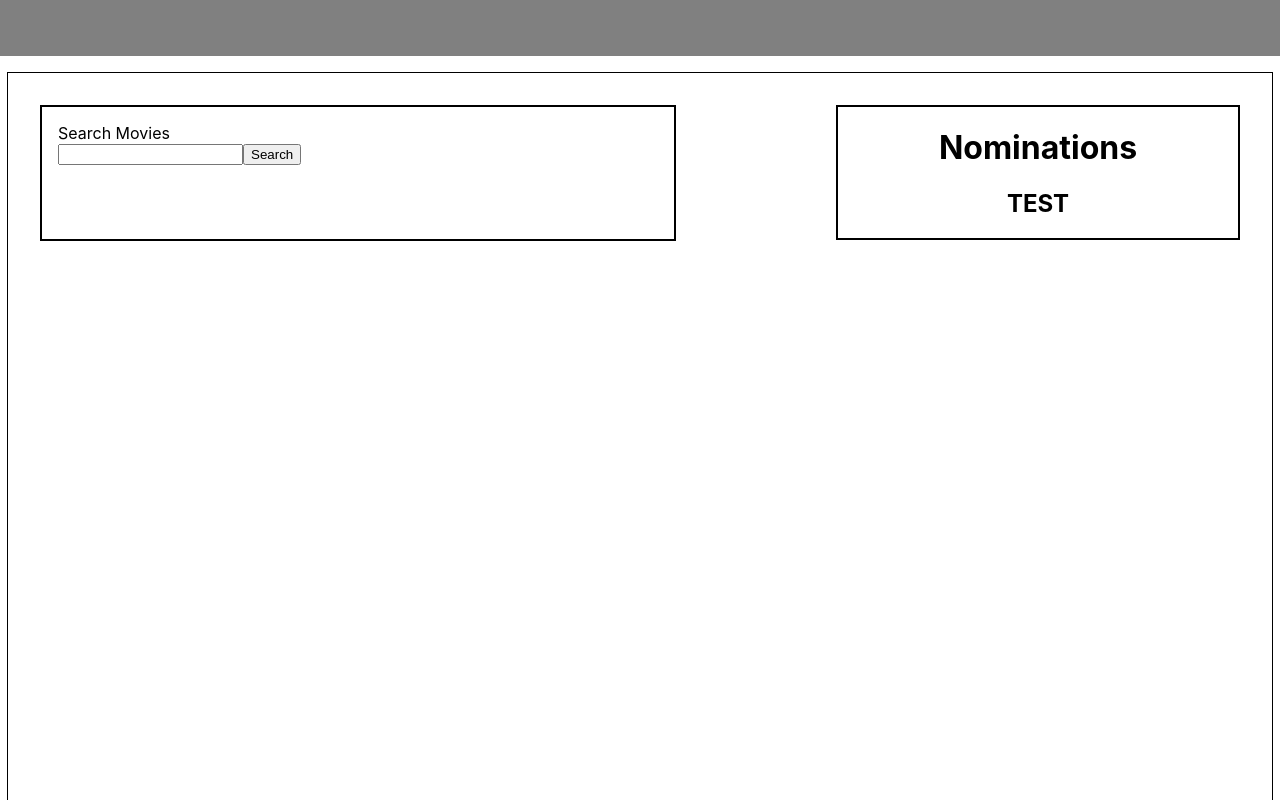
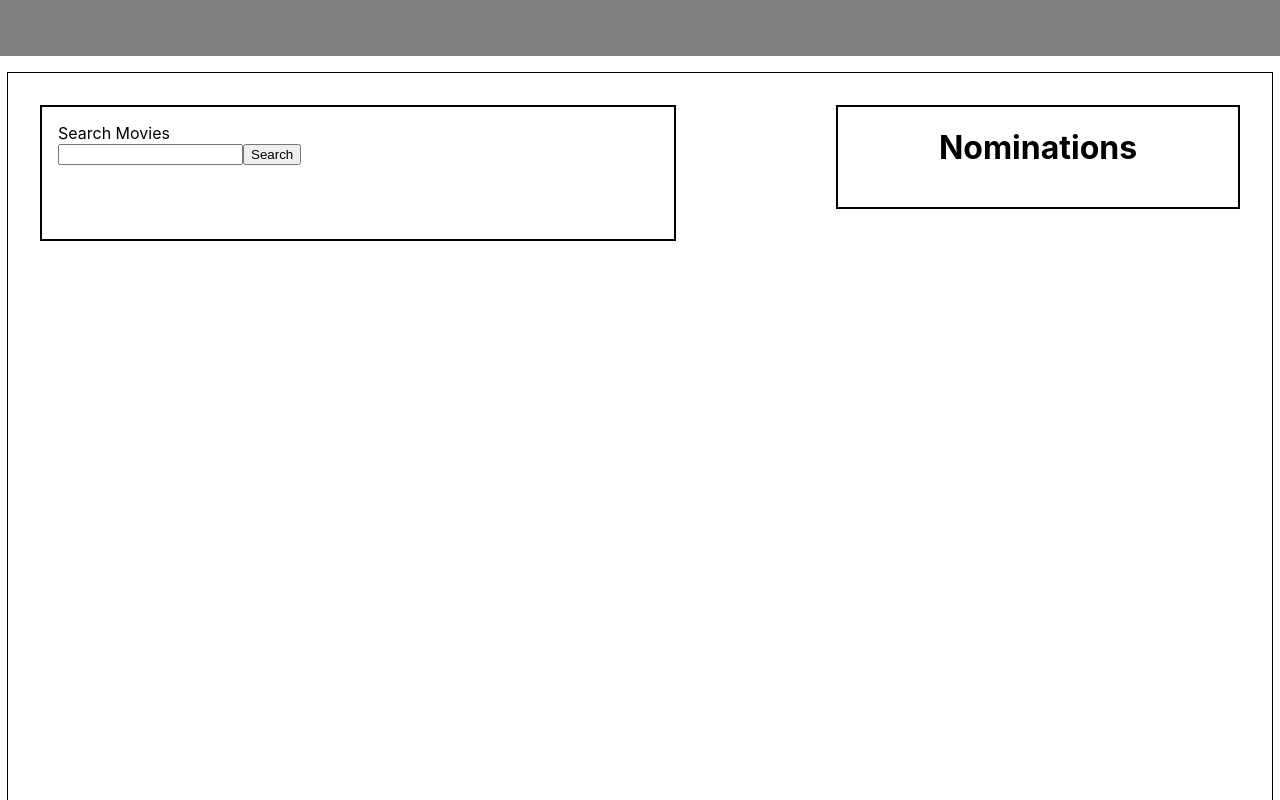
Before and after one commit to jamescalverley/shopify-application, a React (Create React App) app: page / in a window 1280 px wide. Shown: the top 800 px of the page. Built offline with nearby package versions, Linux system fonts and the light colour scheme.

Commit message:
adds MovieNominee component and functionality to remove nominations from list

```diff
--- a/src/components/Main/Main.js
+++ b/src/components/Main/Main.js
@@ -5,14 +5,19 @@ import Nominations from '../Nominations/Nominations';
 
 function Main() {
 
-  const [ nominees, setNominees ] = useState([ { title: "TEST"} ])
-  console.log("Nominees", nominees );
+  const [ nominees, setNominees ] = useState([]);
 
   const nominateMovie = ( movie ) => {
     console.log("nominating movie", movie);
     if ( nominees.length < 5 ){
       setNominees( [ ...nominees,  movie ] )
     }
+  };
+
+  const dropNominee = ( movie ) => {
+    console.log("drop nomination", movie);
+    const newArr = nominees.filter( n => n !== movie);
+    setNominees( newArr );
 
   };
 
@@ -22,7 +27,7 @@ function Main() {
         <Search nominateMovie={nominateMovie} />
       </div>
       <div className="nominations-container">
-        <Nominations nominees={nominees} />
+        <Nominations nominees={nominees} dropNominee={dropNominee} />
       </div>
     </div>
   );
--- /dev/null
+++ b/src/components/MovieNominee/MovieNominee.css
@@ -0,0 +1,4 @@
+.movie-nominee {
+  border: 1px solid blue;
+  margin: 0.5rem;
+}
--- /dev/null
+++ b/src/components/MovieNominee/MovieNominee.js
@@ -0,0 +1,14 @@
+import React from 'react';
+import './MovieNominee.css';
+
+function MovieNominee(props) {
+  return (
+    <div className="movie-nominee">
+      <h4>{props.movie.title}</h4>
+      <h4>{props.movie.year}</h4>
+      <button onClick={() => props.dropNominee( props.movie )}>Remove</button>
+    </div>
+  );
+}
+
+export default MovieNominee;
--- a/src/components/Nominations/Nominations.js
+++ b/src/components/Nominations/Nominations.js
@@ -1,13 +1,19 @@
 import React from 'react';
 import './Nominations.css';
 import { v4 as uuidv4 } from 'uuid';
+import MovieNominee from '../MovieNominee/MovieNominee';
+
 
 function Nominations(props) {
   return (
     <div className="nominations">
       <h1>Nominations</h1>
       {props.nominees.map( n =>
-        <h2 key={uuidv4()}>{n.title}</h2>
+        <MovieNominee
+          key={uuidv4()}
+          movie={n}
+          dropNominee={props.dropNominee}
+        />
       )}
     </div>
   );
```
